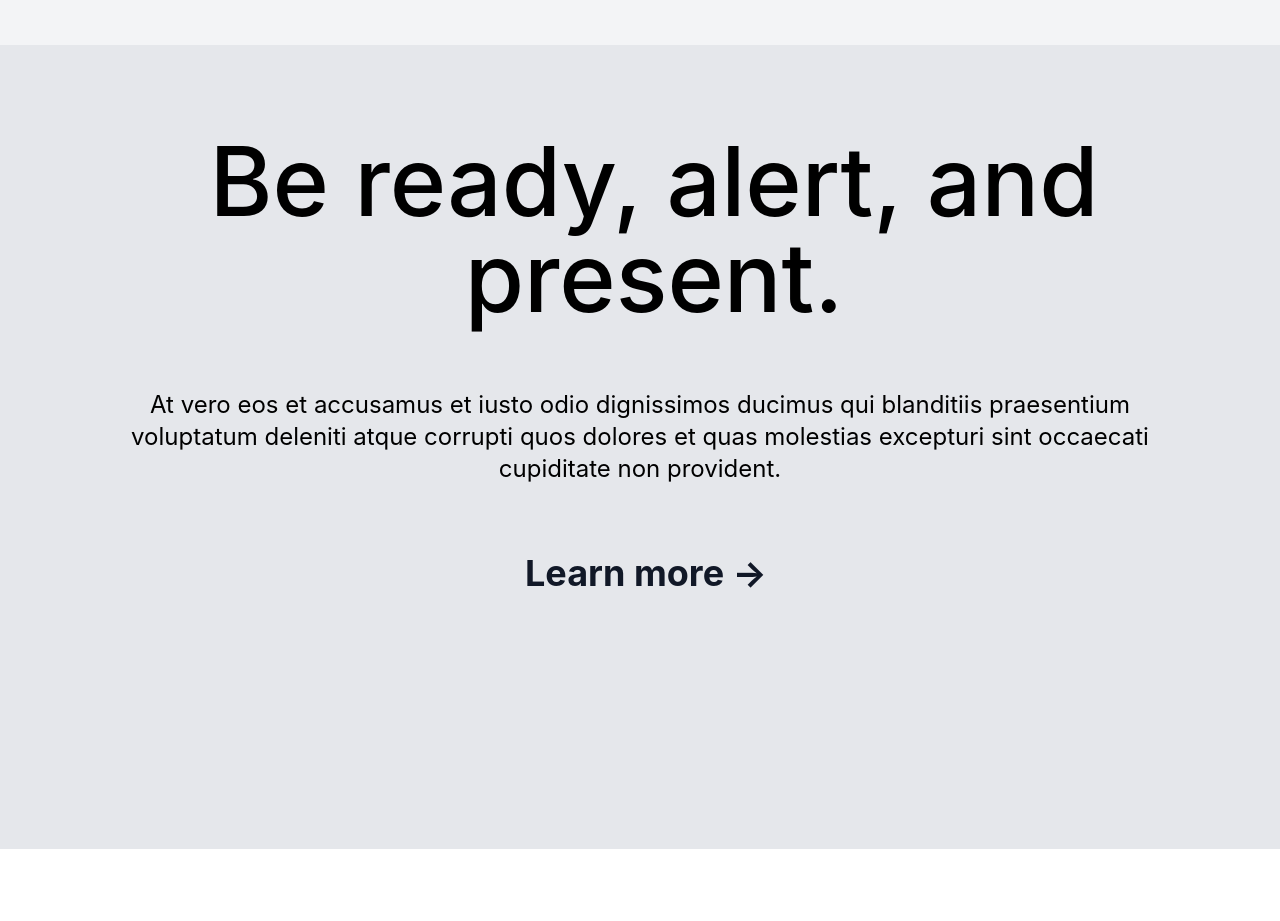
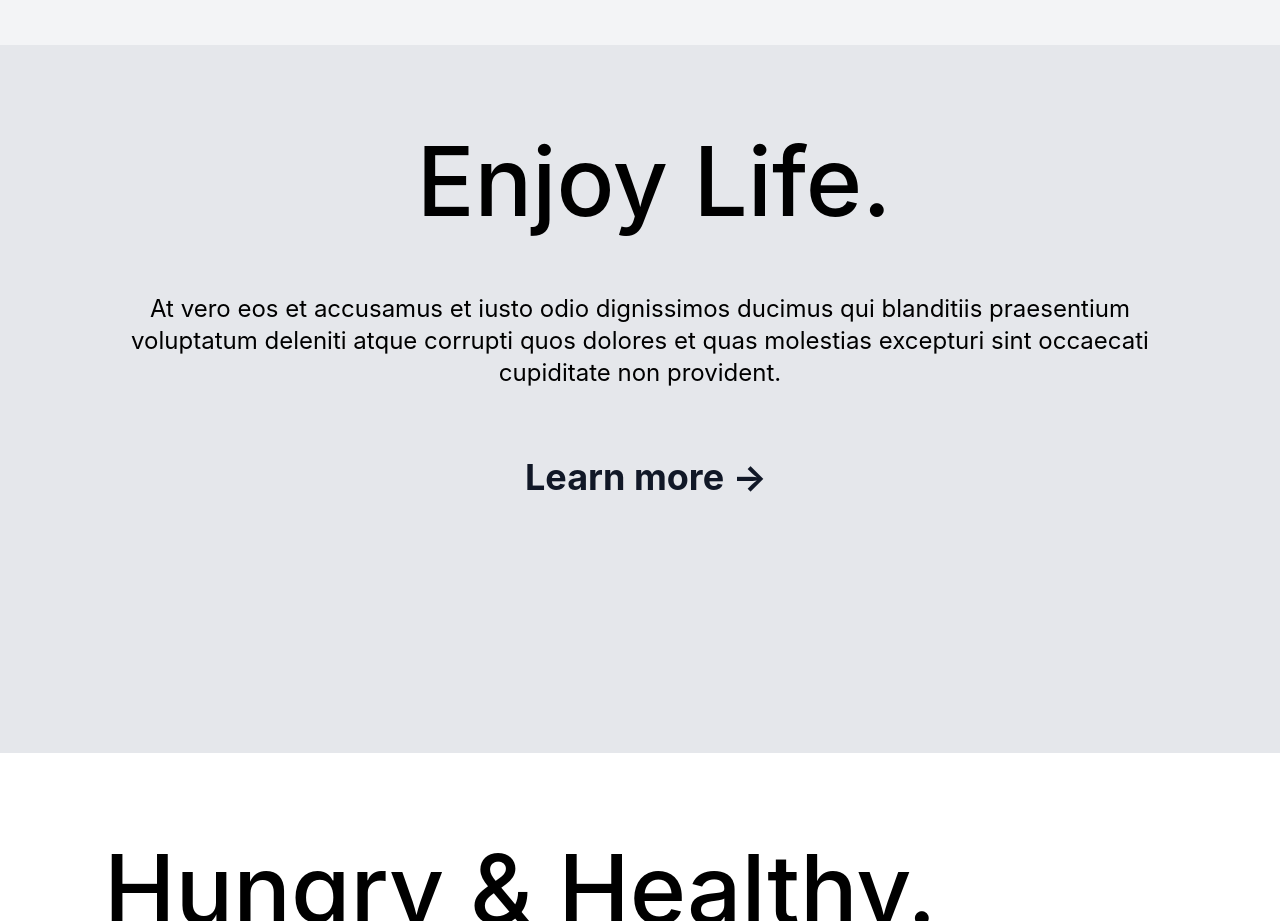
Before and after one commit to rhenry7/eat-healthy, a React (Create React App) app: page / in a window 1280 px wide. Shown: the part 1480-2401 px from the top of the page. Built offline with nearby package versions, Linux system fonts and the light colour scheme.

Commit message:
updated text content for Value module

```diff
--- a/src/components/Value.js
+++ b/src/components/Value.js
@@ -10,7 +10,7 @@ export default function Value() {
             <div class="flow-root ">
               <div class="text-sm pl-3  font-sm font-bold"></div>
               <div class=" pt-3 pl-7 text-8xl font-medium md:text-8xl  ">
-                Be ready, alert, and present.
+                Enjoy Life.
               </div>
             </div>
             <div class="flow-root rounded">
```
